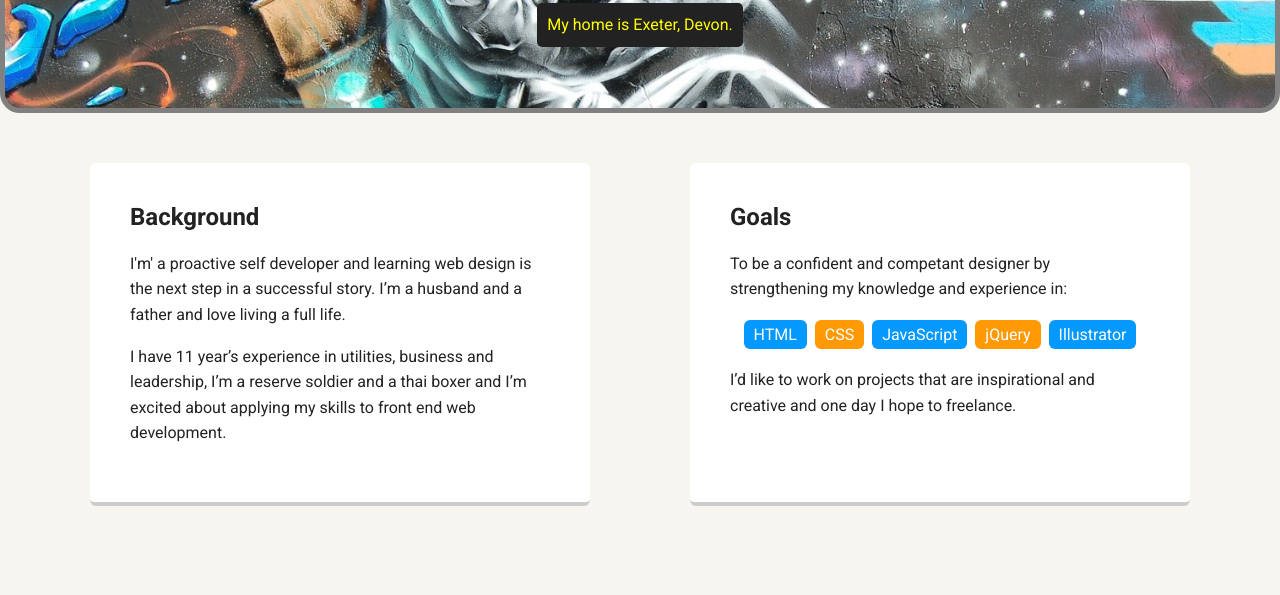
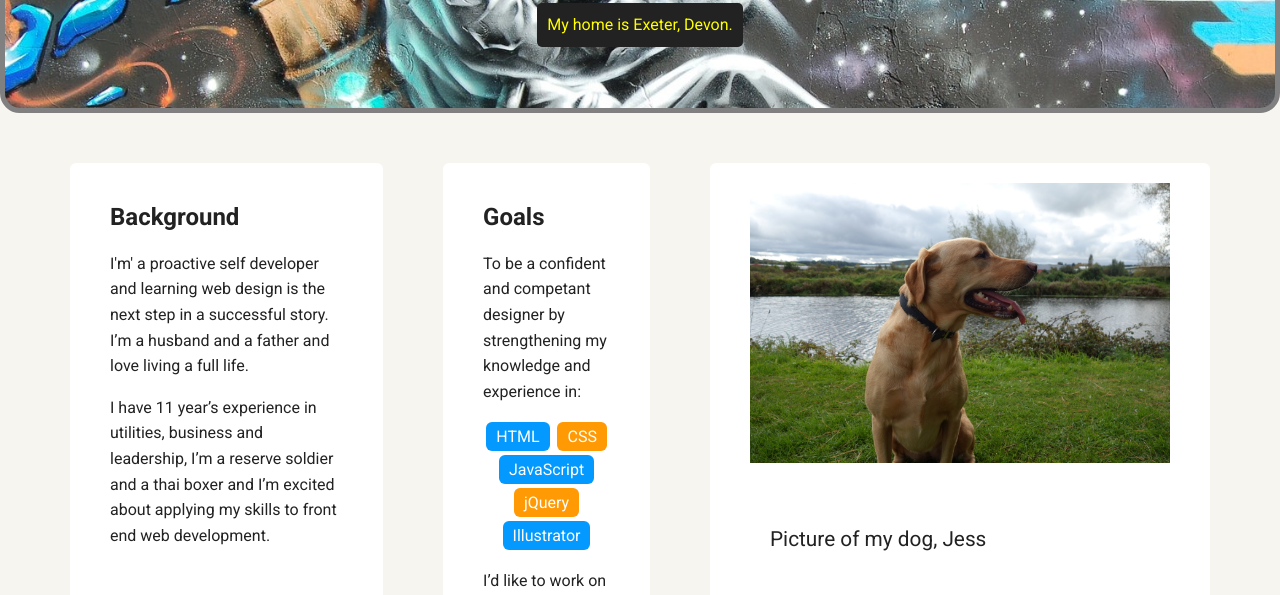
Before and after one commit to Tets5441/techdegree-project-1, a plain HTML site: page index.html in a window 1280 px wide. Shown: the part 357-952 px from the top of the page. Drawn offline with Linux system fonts and the light colour scheme; a web font is replaced by a local one.

Commit message:
added extra img, remvd files not needed

```diff
--- a/index.html
+++ b/index.html
@@ -44,6 +44,11 @@
         <p>I’d like to work on projects that are inspirational and creative and one day I hope to freelance.</p>
       </div>
 
+      <div class="card">
+        <img src="images/rsz_dsc00595.jpg" id="dog">
+        <footer>Picture of my dog, Jess</footer>
+      </div>
+
 
     </main>
     <footer>
--- a/styles.css
+++ b/styles.css
@@ -127,6 +127,10 @@ header .profile-image:hover {
   border-color: #ff99ff;
 }
 
+#dog {
+    max-width: 100%;
+}
+
 ul.skills {
   padding: 0;
   text-align: center;
```
Also changed, not shown: images/me.png (deleted), images/portland.jpg (deleted), images/rsz_dsc00595.jpg (added), 2 other files.
